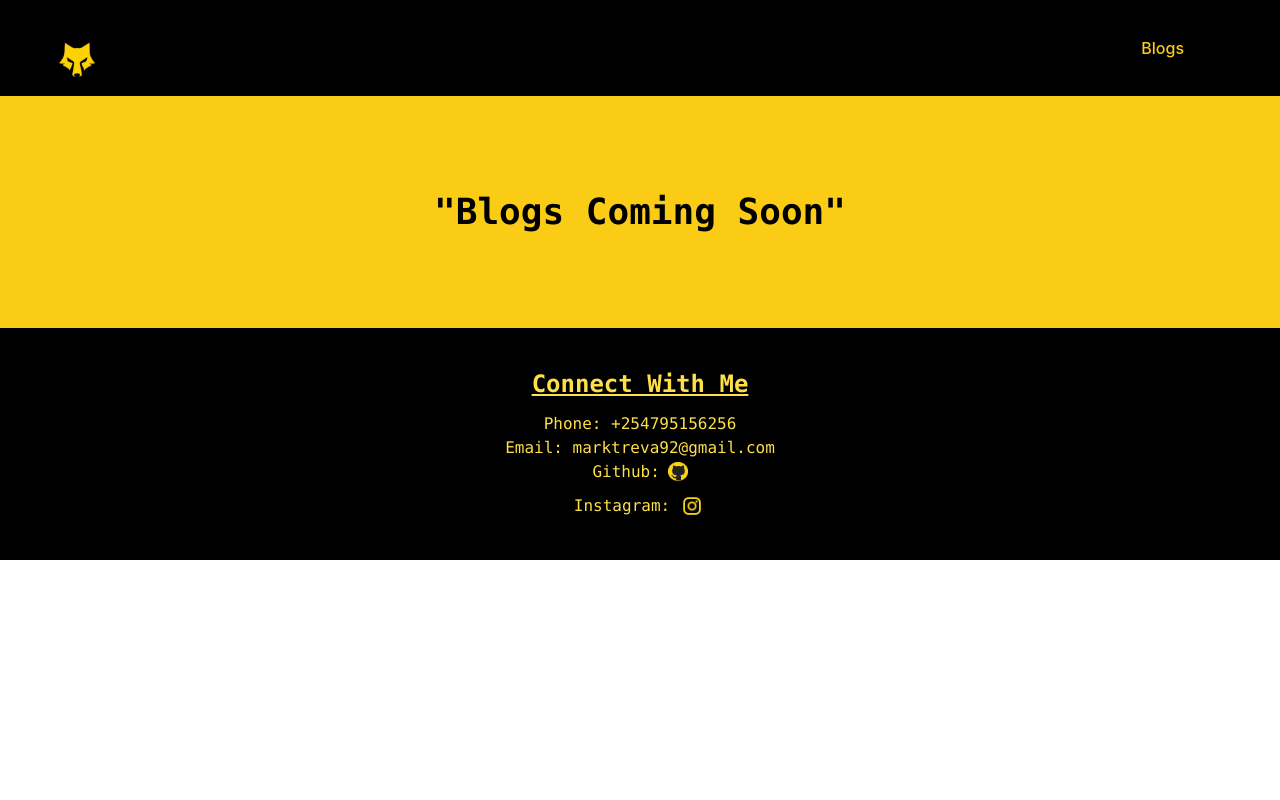
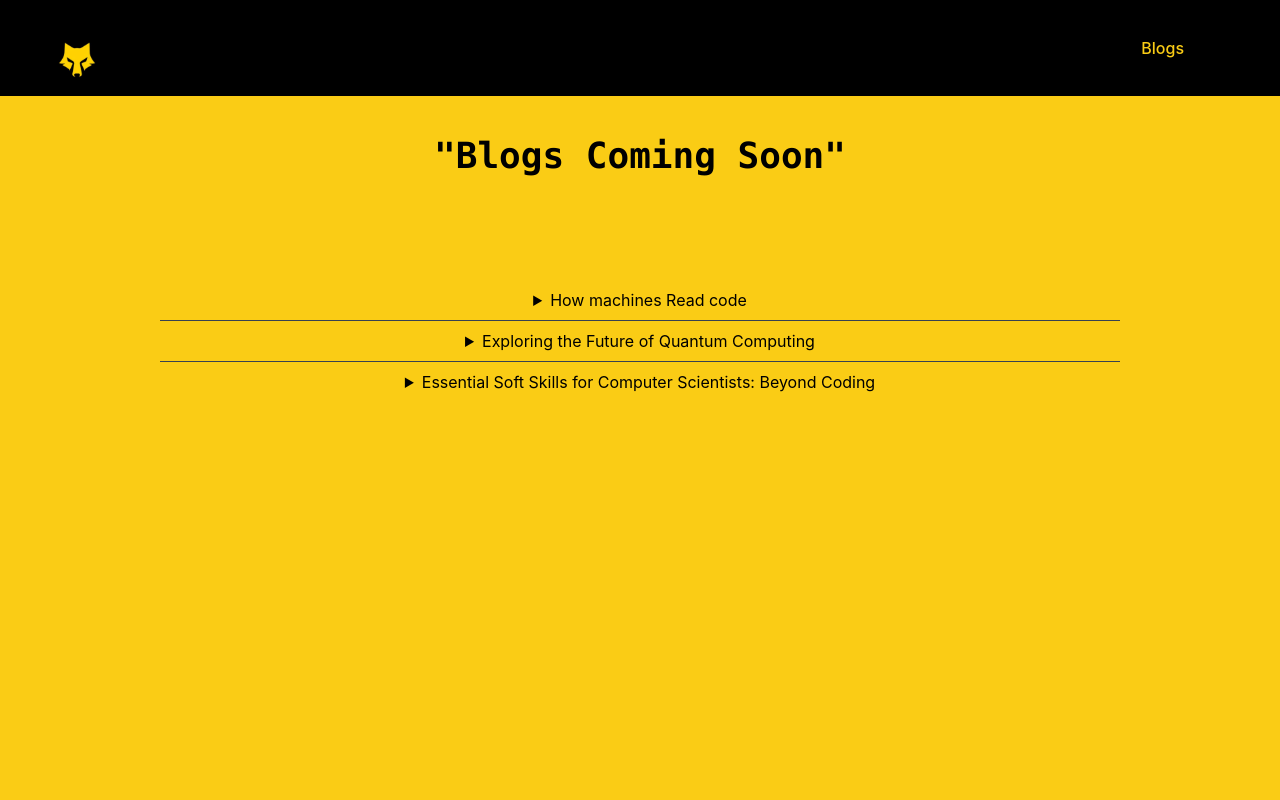
Before and after one commit to treva556/mt-portfolio, a React (Create React App) app: page /blogs in a window 1280 px wide. Shown: the top 800 px of the page. Built offline with nearby package versions, Linux system fonts and the light colour scheme.

Commit message:
milestone 4

```diff
--- a/src/pages/Blogs.js
+++ b/src/pages/Blogs.js
@@ -9,10 +9,38 @@ import '../App.css'; // Assuming you have Tailwind configured here
 function Blogs() {
   return (
     <>
-    <div className=' bg-yellow-400 p-24 font-bold font-mono text-4xl'>
+    <div className=' bg-yellow-400 p-10 font-bold font-mono text-4xl'>
   "Blogs Coming Soon"
     </div>
+    <section class="bg-yellow-400 text-black py-8 min-h-screen">
+  <div class="container flex flex-col justify-center p-4 mx-auto md:p-8">
+    {/* <h2 class="mb-12 text-4xl font-bold leadi text-center sm:text-5xl">Frequently Asked Questions</h2> */}
+    <div class="flex flex-col divide-y sm:px-8 lg:px-12 xl:px-32 divide-gray-700">
+      <details>
+        <summary class="py-2 outline-none cursor-pointer focus:underline"> How machines Read code </summary>
+        <div class="px-4 pb-4">
+          <p>You can easily place an order on our website by browsing our product catalog, selecting the items you want, and adding them to your cart. Then, proceed to checkout, where you can provide your shipping and payment information to complete the order.</p>
+        </div>
+      </details>
+      <details>
+        <summary class="py-2 outline-none cursor-pointer focus:underline">Exploring the Future of Quantum Computing </summary>
+        <div class="px-4 pb-4">
+          <p>We accept various payment methods, including credit cards, debit cards, net banking, and mobile wallet payments. You can choose the payment option that is most convenient for you during the checkout process.</p>
+        </div>
+      </details>
 
+
+
+      <details>
+        <summary class="py-2 outline-none cursor-pointer focus:underline"> Essential Soft Skills for Computer Scientists: Beyond Coding</summary>
+        <div class="px-4 pb-4">
+          <p>If you have any questions, concerns, or need assistance, you can reach our customer support team at 9911083755 during our business hours, Monday to Saturday from 10 am to 6 pm. You can also contact us via email at <a href="" class="underline">example@gmail.com</a>.</p>
+        </div>
+      </details>
+
+    </div>
+  </div>
+</section>
     </>
   );
 }
```
